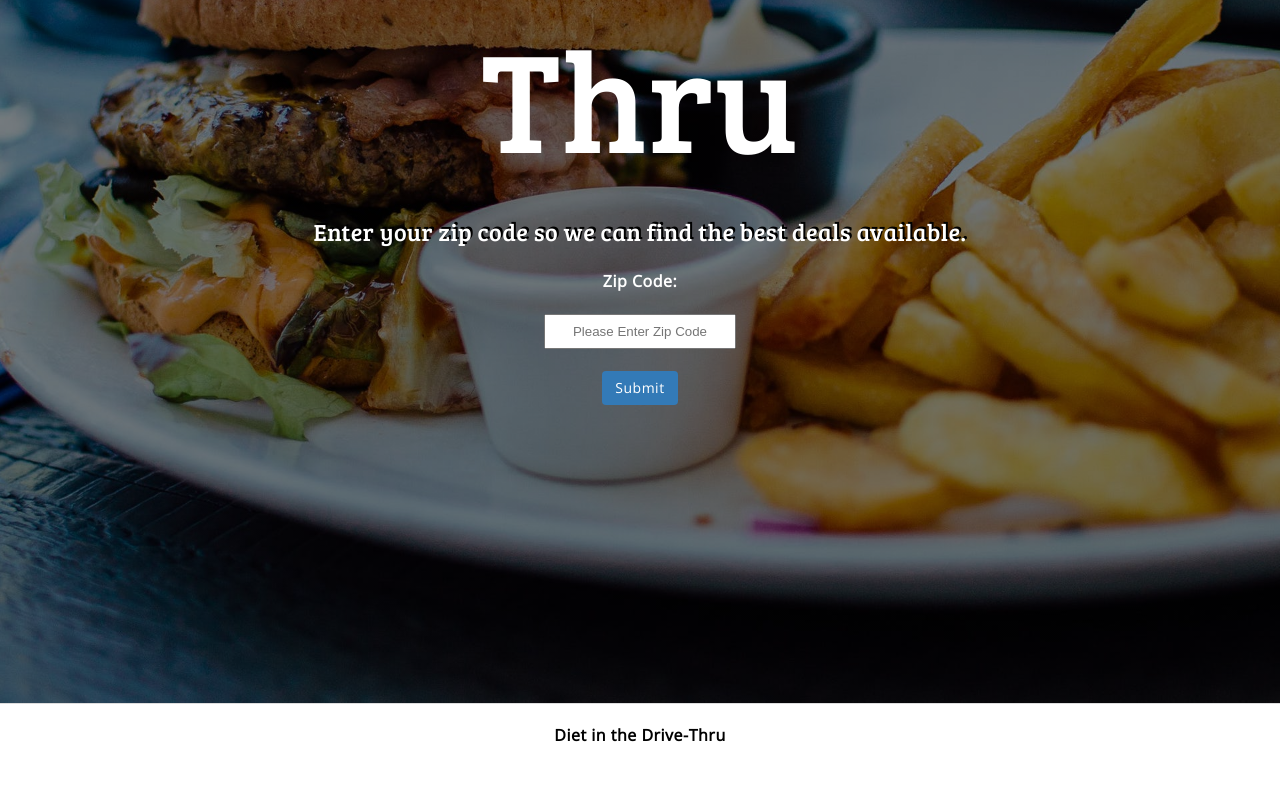
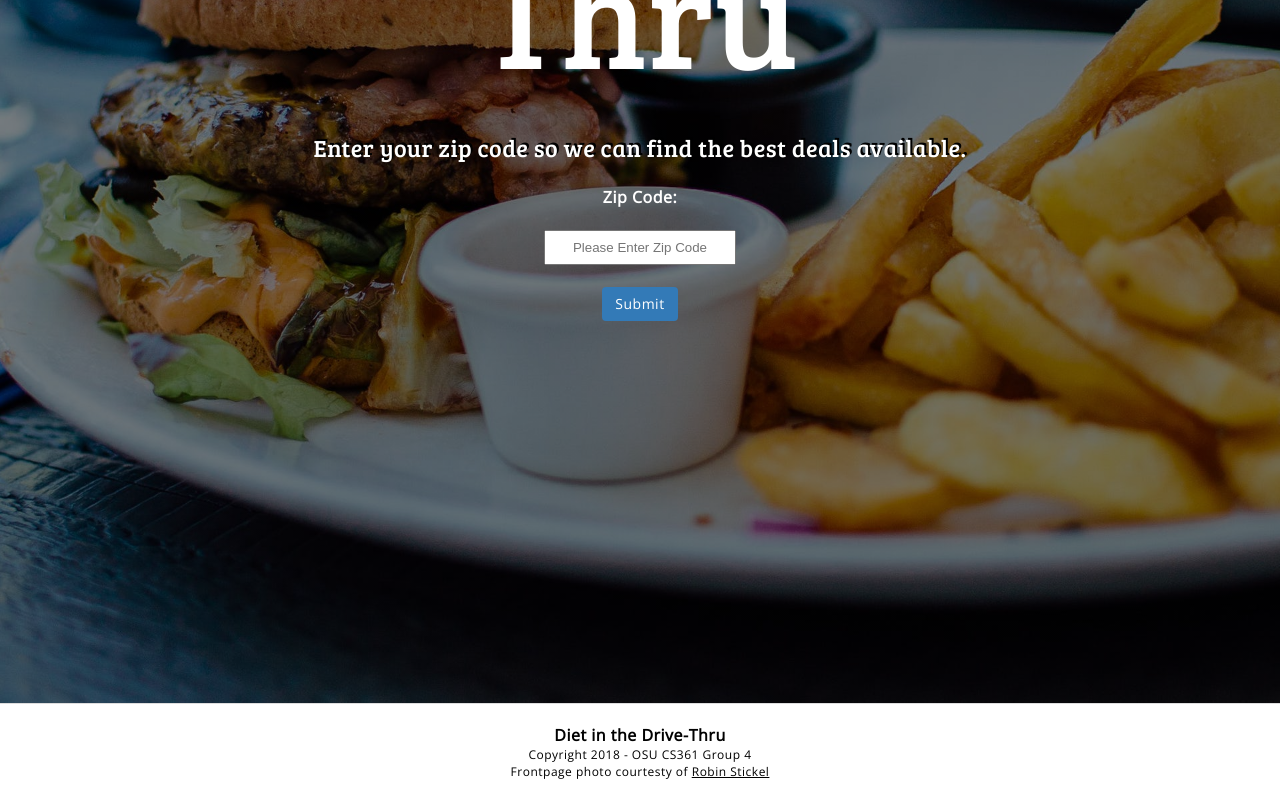
Before and after one commit to patrick-seafield/diet-in-the-drive-thru, a Nuxt app: page / in a window 1280 px wide. Shown: the part 377-1177 px from the top of the page. Before the commit the page ends 1143 px from the top, so only its background shows below. Built offline with nearby package versions, Linux system fonts and the light colour scheme.

Commit message:
Adding photo credit in footer

```diff
--- a/assets/css/main.css
+++ b/assets/css/main.css
@@ -126,3 +126,7 @@ a, a:hover, a:focus, a:visited
 nav li {
   display: inline-block;
 }
+
+#__nuxt section {
+  padding-top: 1rem;
+}
--- a/components/Footer.vue
+++ b/components/Footer.vue
@@ -1,5 +1,16 @@
 <template>
   <footer>
-    <strong>Diet in the Drive-Thru</strong>
+    <p><strong>Diet in the Drive-Thru</strong></p>
+    <p class="tagline">Copyright 2018 - OSU CS361 Group 4</p>
+    <p class="tagline">Frontpage photo courtesty of <a href="https://www.pexels.com/photo/food-dinner-lunch-unhealthy-70497/">Robin Stickel</a></p>
   </footer>
 </template>
+
+<style scoped>
+
+.tagline
+{
+  font-size: 0.75rem;
+}
+
+</style>
```
